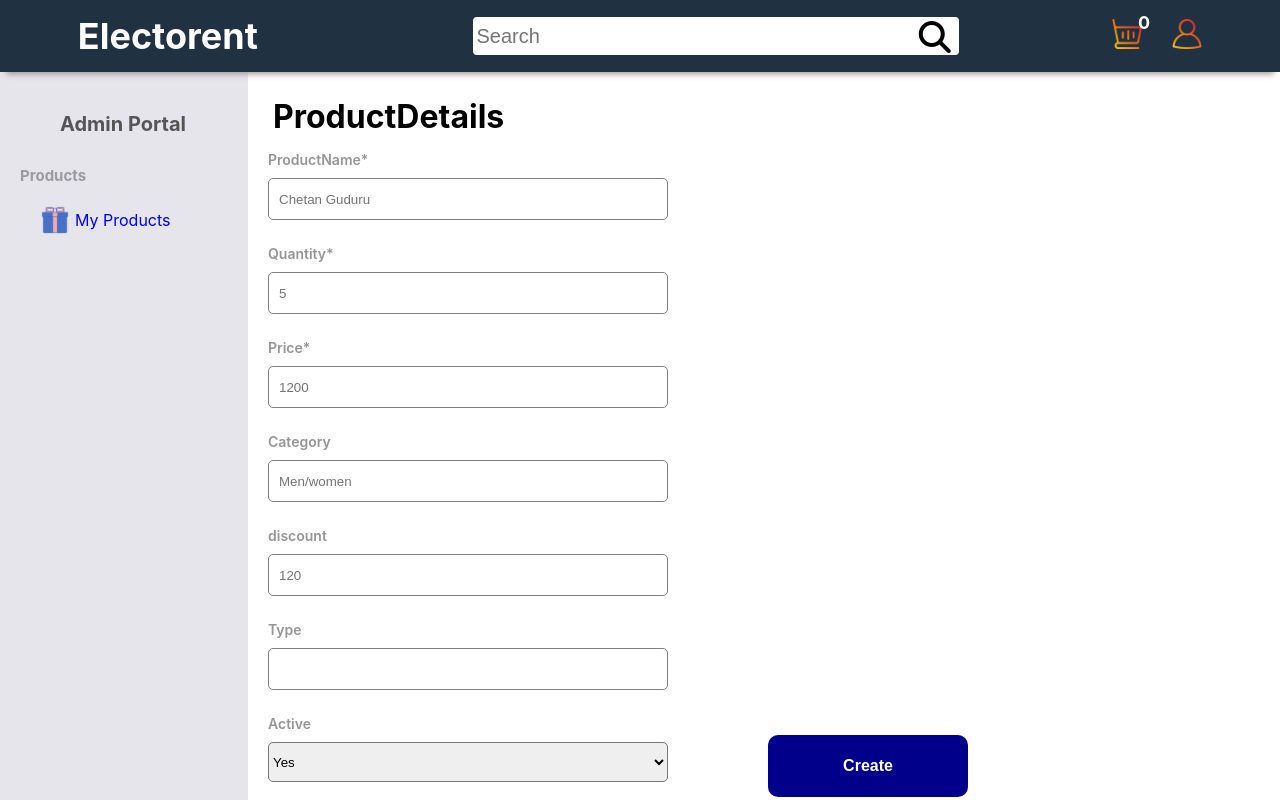
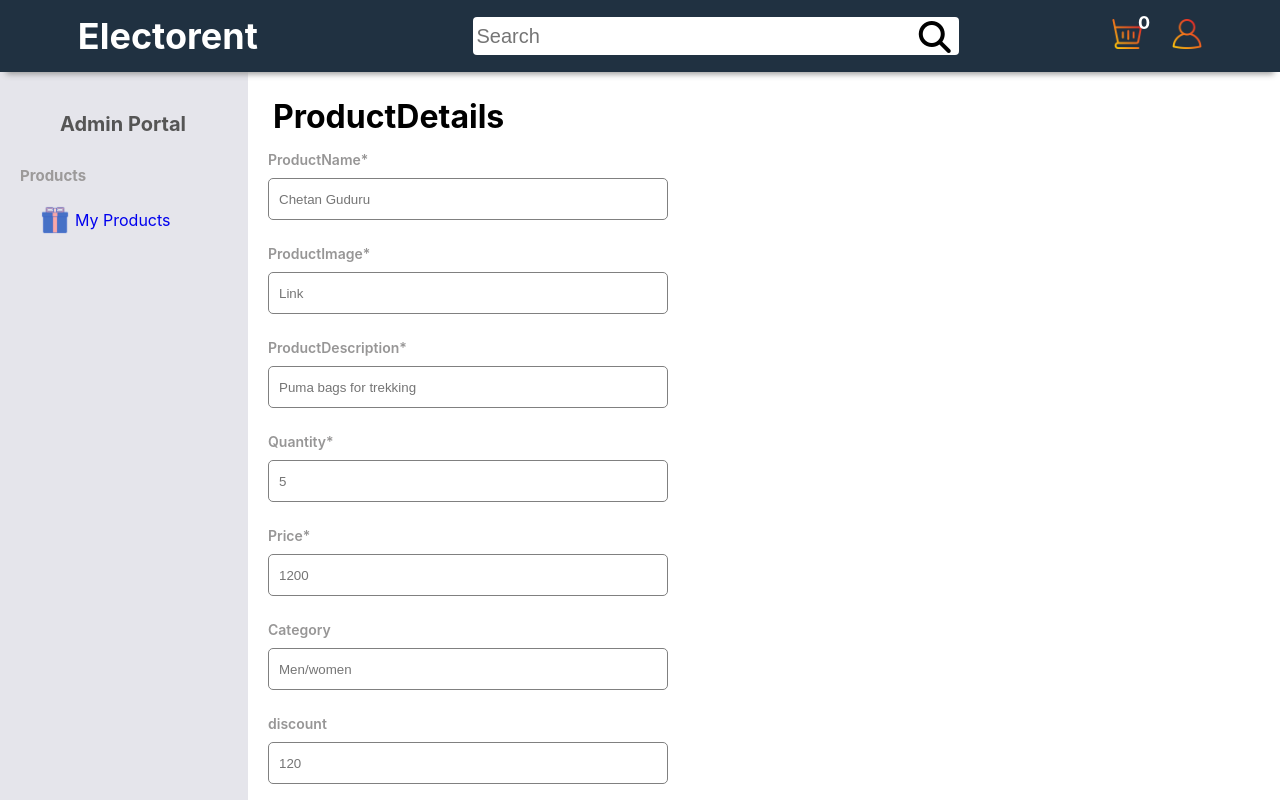
Before and after one commit to GlamorousBrusier12/fsd-project, a React (Create React App) app in the folder client/: page /newProduct in a window 1280 px wide. Shown: the top 800 px of the page. Built offline with nearby package versions, Linux system fonts and the light colour scheme; no server answers.

Commit message:
Added admin delete and post

```diff
--- a/client/src/components/Admin.js
+++ b/client/src/components/Admin.js
@@ -10,8 +10,7 @@ import { toast } from "react-toastify";
 import { toastStyler } from "../commonEquipment";
 import { handleUser } from "../actions";
 import { connect } from "react-redux";
-import { deleteCard, getAllProducts } from "../utils/api";
-import { getCards } from "../utils/api";
+import { deleteProduct, getAllProducts } from "../utils/api";
 
 const Admin = (props) => {
   //Since  debit cards is an array, we initiate the array.
@@ -33,6 +32,8 @@ const Admin = (props) => {
     );
   }, []);
 
+  const handleEdit=(id)=>{
+  }
   //This function handles delete on clicking taking the id as param.
   const handleDelete = (id) => {
     //We delete this particular id.
@@ -42,10 +43,8 @@ const Admin = (props) => {
     setData(afterDelete);
     //Set this as the new delivery adress
 
-    deleteCard(id).then((response) => {
+    deleteProduct(id).then((response) => {
       console.log(response);
-
-      props.dispatch(handleUser(props.user._id));
     });
     // .then((data) => {
     //   console.log("Successfully Deleted", data);
@@ -54,7 +53,7 @@ const Admin = (props) => {
     //   console.error("Error:", error);
     // });
 
-    toast.warning("Debit Card Deleted", toastStyler);
+    toast.warning("Product Deleted", toastStyler);
   };
 
   //This is the schema for rendering the adresses in the table.
@@ -99,7 +98,7 @@ const Admin = (props) => {
           <>
             <button
               className="userListEdit"
-              onClick={() => handleDelete(params.row.id)}
+              onClick={() => handleEdit(params.row.id)}
               style={{ backgroundColor: "rgb(235, 83, 83)" }}
             >
               Edit
--- a/client/src/components/NewProduct.js
+++ b/client/src/components/NewProduct.js
@@ -11,16 +11,14 @@ import { createProduct, postCard } from "../utils/api";
 const NewProduct = (props) => {
   const history = useHistory();
   //We have different useStates for different areas.
-  const [image, setImage] = useState(
-    "https://assets.myntassets.com/h_1440,q_90,w_1080/v1/assets/images/13971574/2021/4/6/834f746e-b578-447b-b0fd-6cb2766640d81617705069948-Puma-Men-Tshirts-2901617705069081-1.jpg"
-  );
+  const [image, setImage] = useState("");
   const [productName, setProductName] = useState("");
   const [quantity, setQuantity] = useState("");
   const [category, setCategory] = useState("");
   const [price, setPrice] = useState("");
   const [discount, setDiscount] = useState("");
   const [type, setType] = useState("");
-  const [description, setDescription] = useState("anything");
+  const [description, setDescription] = useState("");
 
   let newUser = { ...props.user };
   let error = [];
@@ -32,6 +30,9 @@ const NewProduct = (props) => {
   };
   const getproductName = (event) => {
     setProductName(event.target.value);
+  };
+  const getdescription = (event) => {
+    setDescription(event.target.value);
   };
   const getquantity = (event) => {
     setQuantity(event.target.value);
@@ -116,6 +117,26 @@ const NewProduct = (props) => {
             />
           </div>
           <div className="newUserItem">
+            <label>ProductImage* </label>
+            <input
+              type="text"
+              placeholder="Link"
+              onChange={getImage}
+              value={image}
+              required
+            />
+          </div>
+          <div className="newUserItem">
+            <label>ProductDescription* </label>
+            <input
+              type="text"
+              placeholder="Puma bags for trekking"
+              onChange={getdescription}
+              value={description}
+              required
+            />
+          </div>
+          <div className="newUserItem">
             <label>Quantity* </label>
             <input
               type="Number"
```
